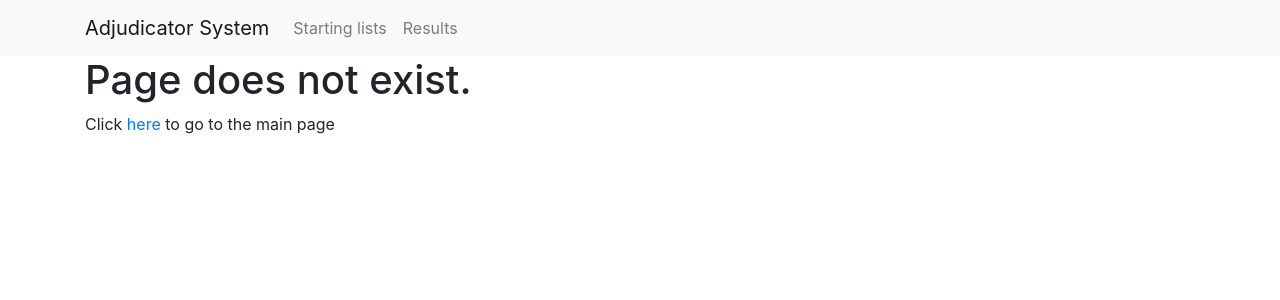
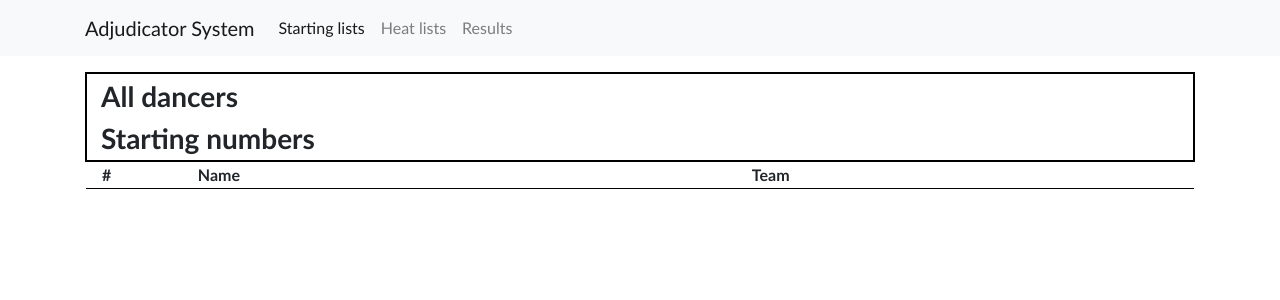
Before and after one commit to AlenAlic/DANCE, a Flask app: page /adjudication_system/starting_numbers in a window 1280 px wide. Shown: the top 300 px of the page. Run offline with Flask 2, Linux system fonts and the light colour scheme; data that the repository does not hold is empty; some libraries are stand-ins or nearby versions.

Commit message:
heat lists

```diff
--- a/adjudication_system/adjudication_system/routes.py
+++ b/adjudication_system/adjudication_system/routes.py
@@ -1233,14 +1233,7 @@ def floor_manager():
 @bp.route('/starting_lists', methods=['GET'])
 def starting_lists():
     competitions = Competition.query.all()
-    competitions = {c: [] for c in competitions if len(c.rounds) > 0}
-    for c in competitions:
-        if c.is_single_partner():
-            competitions[c] = [couple for couple in c.couples]
-        else:
-            competitions[c] = [lead for lead in c.leads].extend([follow for follow in c.follows])
-    competitions = {c: competitions[c] for c in competitions if c.dancing_class.name != TEST
-                    and len(competitions[c]) != 0}
+    competitions = [c for c in competitions if len(c.couples) > 0 and c.dancing_class.name != TEST]
     competition_id = request.args.get('competition', 0, int)
     if competition_id in [c.competition_id for c in competitions]:
         comp = Competition.query.get(competition_id)
@@ -1249,6 +1242,26 @@ def starting_lists():
         if competition_id > 0:
             flash('Competition not found.')
         return render_template('adjudication_system/starting_lists.html', competitions=competitions)
+
+
+@bp.route('/heat_lists', methods=['GET'])
+def heat_lists():
+    competitions = Competition.query.all()
+    competitions = [c for c in competitions if len(c.rounds) > 0 and c.dancing_class.name != TEST]
+    competition_id = request.args.get('competition', 0, int)
+    if competition_id in [c.competition_id for c in competitions]:
+        comp = Competition.query.get(competition_id)
+        return render_template('adjudication_system/competition_heat_lists.html', comp=comp)
+    else:
+        if competition_id > 0:
+            flash('Competition not found.')
+        return render_template('adjudication_system/heat_lists.html', competitions=competitions)
+
+
+@bp.route('/starting_numbers', methods=['GET'])
+def starting_numbers():
+    dancers = Dancer.query.group_by(Dancer.number).all()
+    return render_template('adjudication_system/competition_starting_numbers.html', dancers=dancers)
 
 
 @bp.route('/results', methods=['GET'])
--- /dev/null
+++ b/adjudication_system/templates/adjudication_system/competition_starting_numbers.html
@@ -0,0 +1,34 @@
+{% extends "base.html" %}
+
+{% block content %}
+{% include "adjudication_system/_report_styling.html" %}
+<div class="container mb-5">
+<table class="report" id="qualified-starts">
+<colgroup>
+    <col span="1" style="width: 10%;">
+    <col span="1" style="width: 50%;">
+    <col span="1" style="width: 40%;">
+</colgroup>
+<thead>
+    <tr>
+        <td class="title-box first-col" colspan="4">All dancers<br/>Starting numbers</td>
+    </tr>
+    <tr class="top-row separator">
+        <td class="first-col">#</td>
+        <td>Name</td>
+        <td>Team</td>
+    </tr>
+</thead>
+<tbody>
+    {% for dancer in dancers|sort(attribute='name') %}
+    <tr>
+        <td class="first-col">{{dancer.number}}</td>
+        <td>{{dancer.name}}</td>
+        <td>{{dancer.team}}</td>
+    </tr>
+    {% endfor %}
+</tbody>
+</table>
+</div>
+
+{% endblock %}
--- a/adjudication_system/templates/adjudication_system/starting_lists.html
+++ b/adjudication_system/templates/adjudication_system/starting_lists.html
@@ -5,6 +5,7 @@
 {% if competitions|length == 0 %}
 <h2>There are no starting lists published yet</h2>
 {% endif %}
+<a class="btn btn-primary d-block my-2" href="{{ url_for('adjudication_system.starting_numbers') }}">Starting numbers</a>
 {% for competition in competitions %}
 <a class="btn btn-primary d-block my-2" href="{{ url_for('adjudication_system.starting_lists', competition=competition.competition_id) }}">{{competition}}</a>
 {% endfor %}
--- a/adjudication_system/templates/base.html
+++ b/adjudication_system/templates/base.html
@@ -61,7 +61,8 @@ checkbox                        {cursor:pointer}
         <div class="navbar-collapse collapse" id="navbarSupportedContent">
             {% block navbar_content %}
             <div class="navbar-nav">
-                <a class="nav-item nav-link {% if request.path == '/adjudication_system/starting_lists' %}active{% endif %}" href="{{ url_for('adjudication_system.starting_lists') }}">Starting lists</a>
+                <a class="nav-item nav-link {% if request.path == '/adjudication_system/starting_lists' or request.path == '/adjudication_system/starting_numbers' %}active{% endif %}" href="{{ url_for('adjudication_system.starting_lists') }}">Starting lists</a>
+                <a class="nav-item nav-link {% if request.path == '/adjudication_system/heat_lists' %}active{% endif %}" href="{{ url_for('adjudication_system.heat_lists') }}">Heat lists</a>
                 <a class="nav-item nav-link {% if request.path == '/adjudication_system/results' %}active{% endif %}" href="{{ url_for('adjudication_system.results') }}">Results</a>
             </div>
             {% endblock %}
```
Also changed, not shown: adjudication_system/templates/adjudication_system/_report_heats_by_number.html (added, +49 -0 lines), adjudication_system/templates/adjudication_system/_starting_lists.html (added, +71 -0 lines), adjudication_system/templates/adjudication_system/competition_heat_lists.html (renamed from adjudication_system/static/octicons/note.svg, +12 -1 lines), adjudication_system/templates/adjudication_system/heat_lists.html (added, +11 -0 lines), adjudication_system/templates/adjudication_system/reports_print.html (+3 -49 lines).
